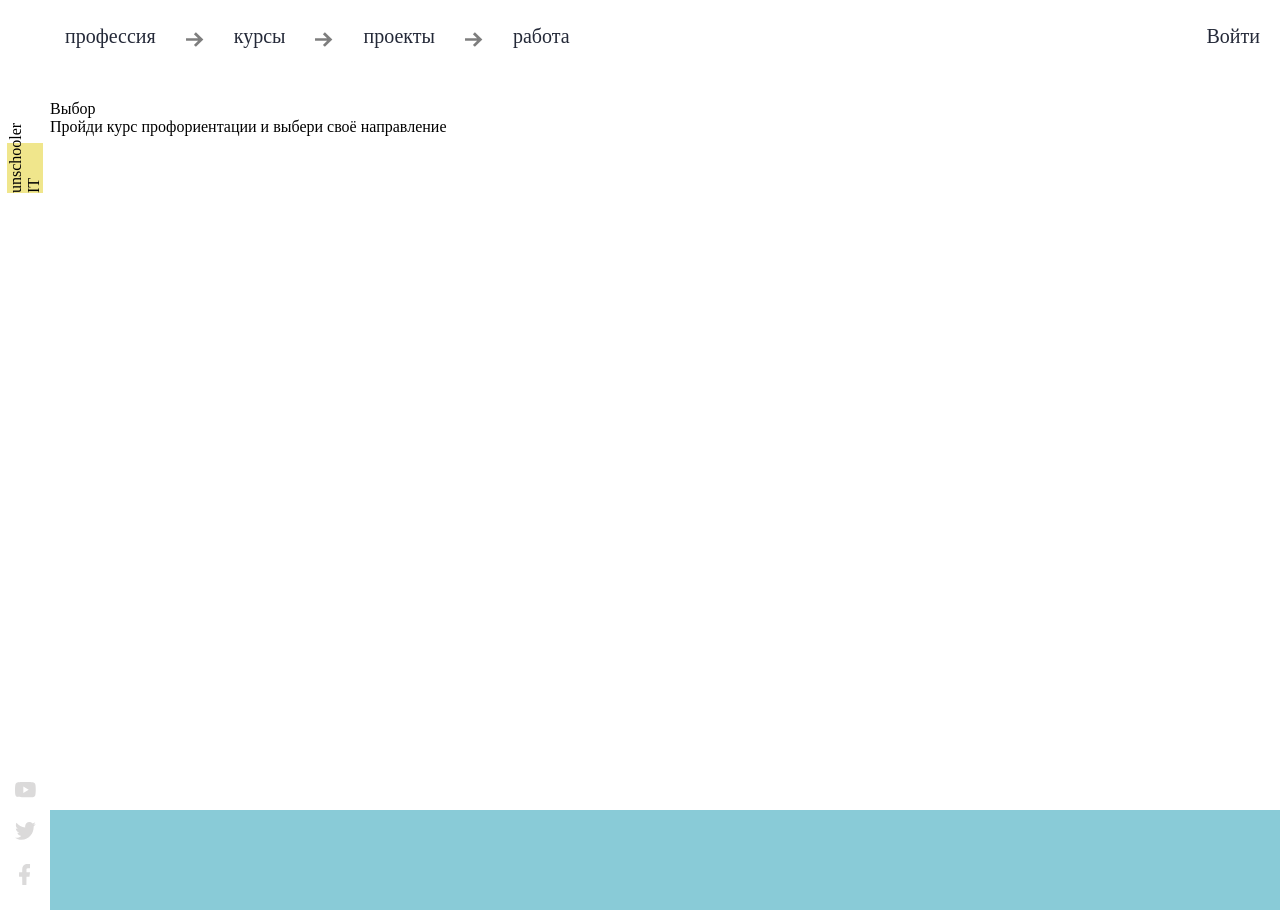
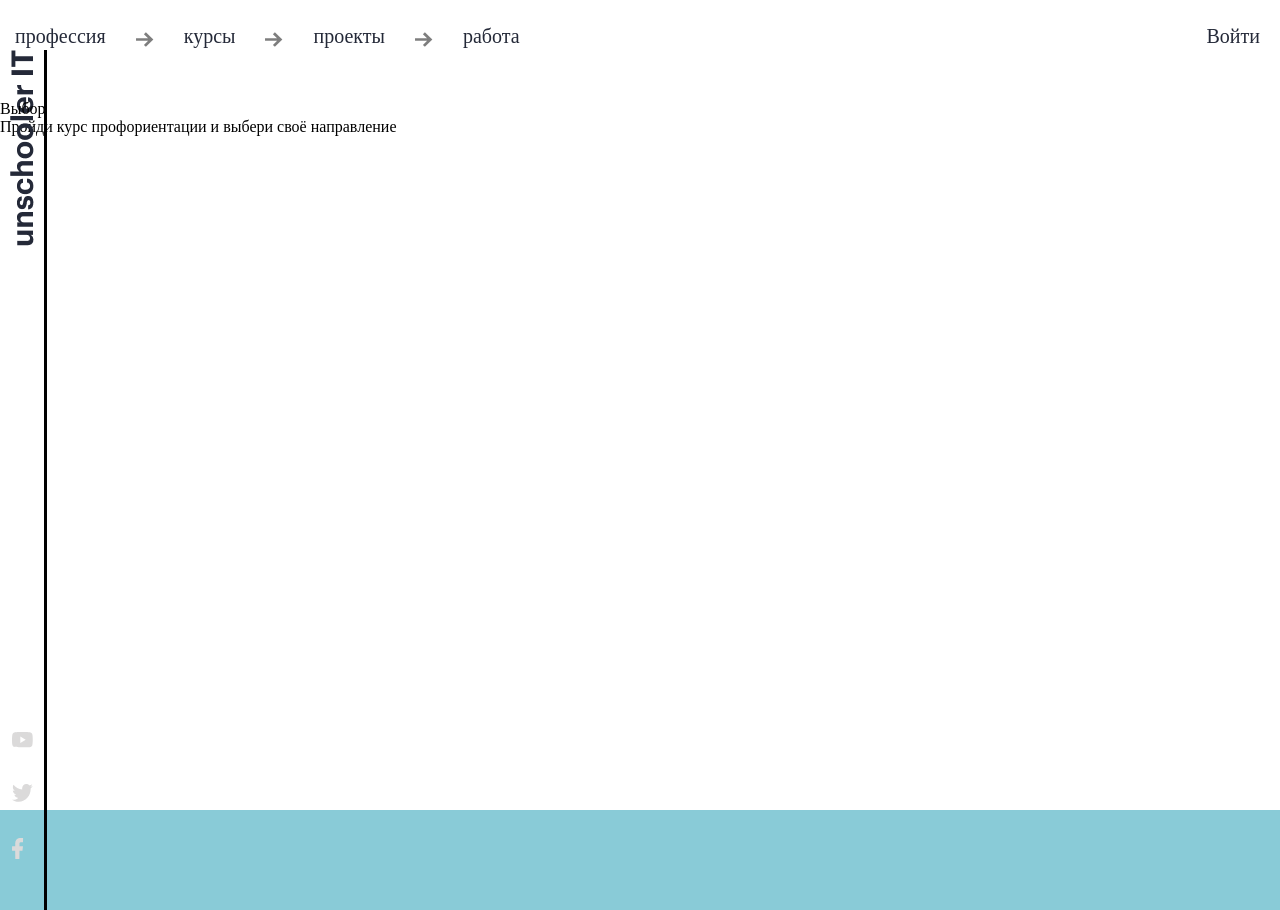
Before and after one commit to doraby/unschooler, a PHP site: page / in a window 1280 px wide. Run offline with PHP 8.4, Linux system fonts and the light colour scheme; style sheets or scripts are compiled from the project's sources; some web fonts are replaced.

Commit message:
add logo.png and correct php

```diff
--- a/html-source/blocks/vertical_menu.php
+++ b/html-source/blocks/vertical_menu.php
@@ -1,8 +1,21 @@
 <div class="vertical-menu">
-  <p class="label">unschooler IT</p>
-  <ul class="social">
-    <li><a href=""><img src="/assets/icon/youtube.svg" alt=""></a></li>
-    <li><a href=""><img src="/assets/icon/twitter.svg" alt=""></a></li>
-    <li><a href=""><img src="/assets/icon/facebook.svg" alt=""></a></li>
+  <a class="vertical-menu__logo" href="#" >
+    <img class="logo-text-black" src="/assets/icon/logo-text-black.png" alt="">
+  </a>
+
+  <div class="social">
+    <ul>
+      <li class="social__svg">
+        <a class="social__link" href="#"><img class="icon" src="/assets/icon/youtube.svg" alt=""></a>
+     </li>
+
+     <li class="social__svg">
+       <a class="social__link" href="#"><img class="icon" src="/assets/icon/twitter.svg" alt=""></a>
+      </li>
+
+     <li class="social__svg">
+       <a class="social__link" href="#"><img class="icon" src="/assets/icon/facebook.svg" alt=""></a>
+     </li>
   </ul>
+  </div>
 </div>
--- a/html-source/sass/_vertical-menu.scss
+++ b/html-source/sass/_vertical-menu.scss
@@ -1,26 +1,24 @@
 .vertical-menu {
-  position: sticky;
-  display: var(--display-desctop);
+  position: fixed;
+  display: flex;
   flex-direction: column;
   justify-content: space-between;
-  width: 50px;
   height: 100vh;
+  width: auto;
+  border-right: 3px solid black;
+  margin-top: 3.12rem;
 }
-
-.label {
-  transform: rotate(270deg);
-  margin-top: 150px;
-  background-color: khaki;
+.logo-text-black{
+  margin: 0px 10px;
 }
-
-.social {
+.social{
   display: flex;
   flex-direction: column;
   align-items: center;
-  margin-bottom: 10px;
+  margin-bottom: 6rem;
+}
+
+.social__svg{
+  padding-top: 2rem;
   list-style-type: none;
 }
-
-.social > li {
-  padding: 10px 0;
-}
```
Also changed, not shown: html-source/assets/icon/logo-text-black.png (added).
